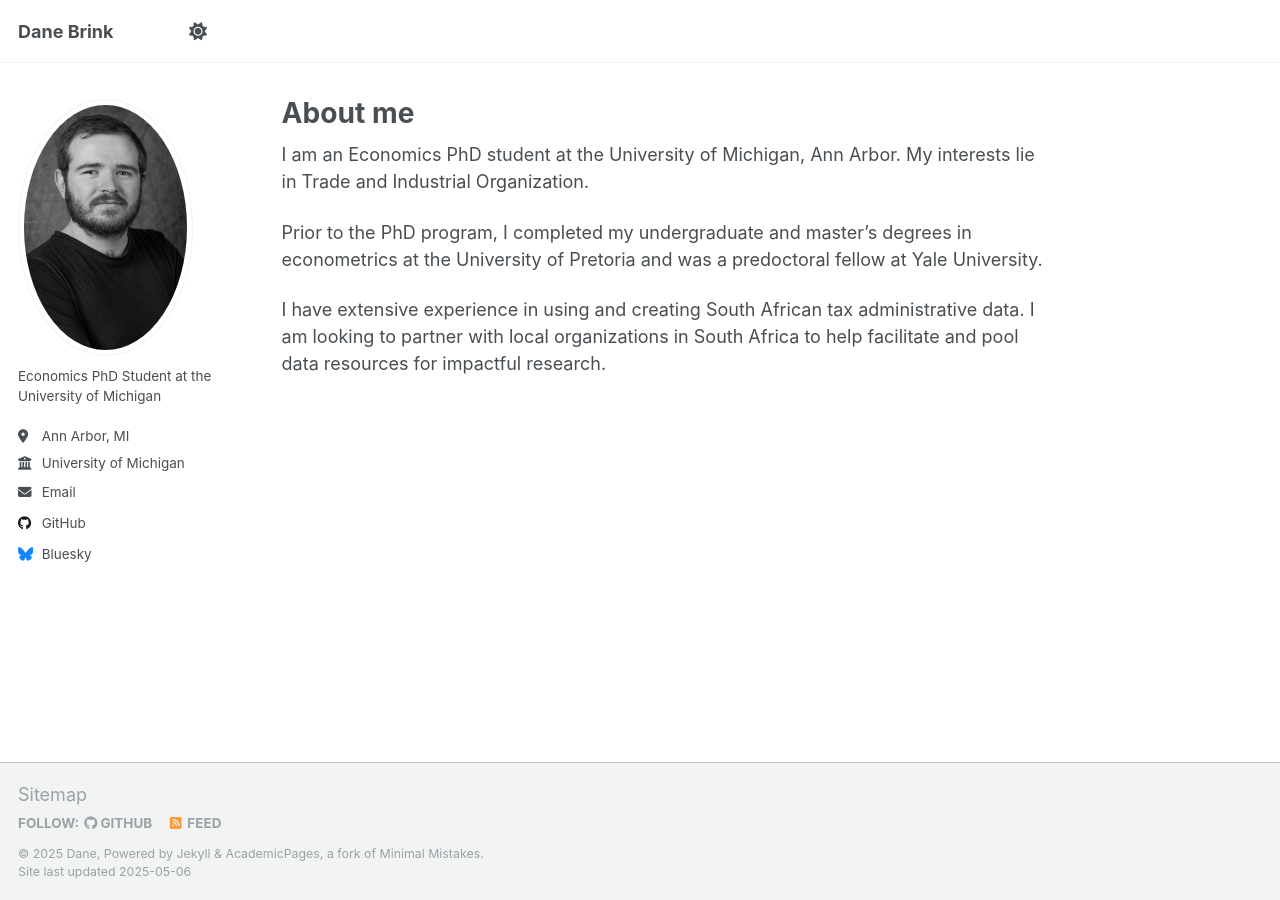
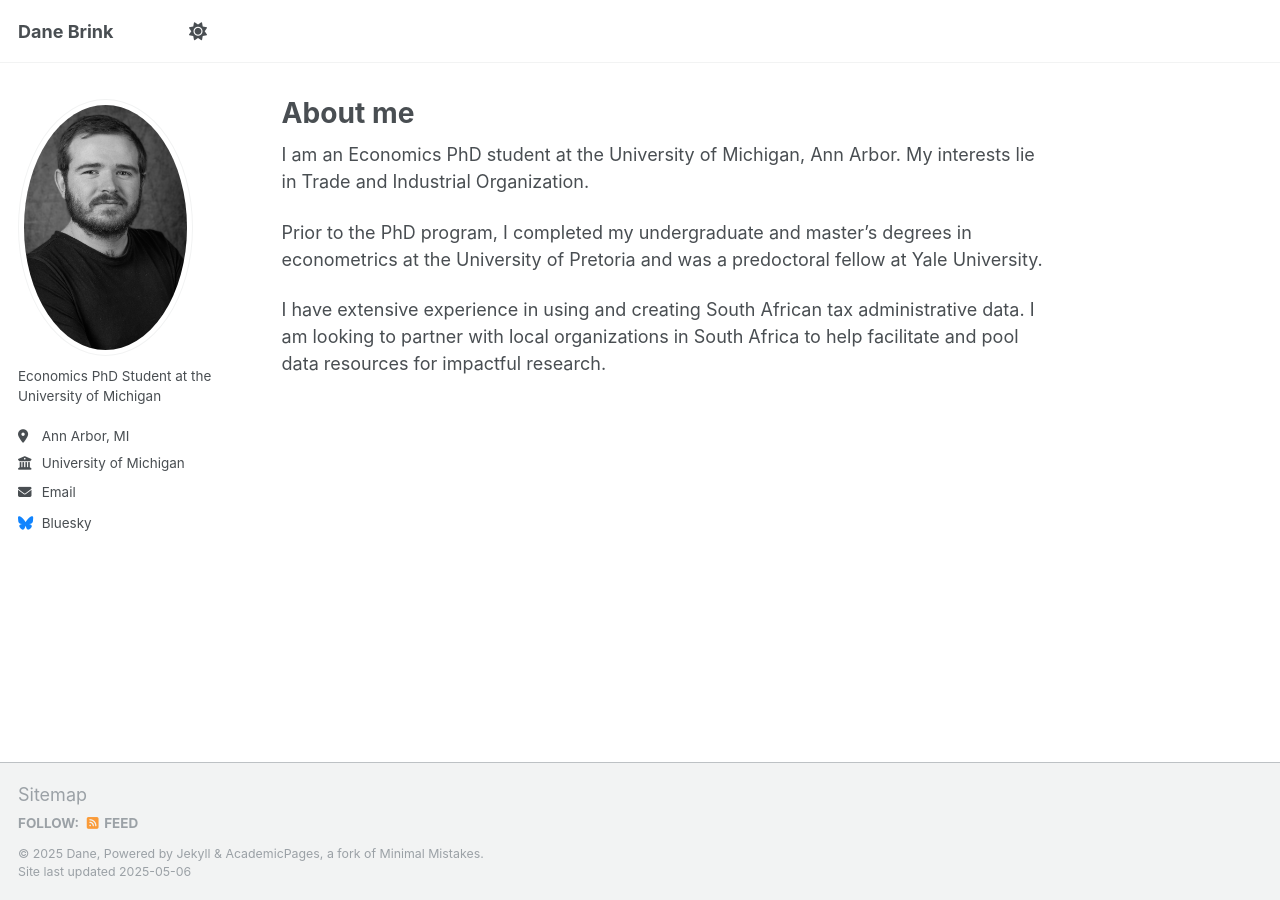
Before and after one commit to danebrink/danebrink.github.io, a Jekyll site: the page built from _pages/about.md, in a window 1280 px wide. Built offline with Jekyll 4.4.1, drawn with Linux system fonts in a browser that asks for light colours.

Commit message:
Update _config.yml

```diff
--- a/_config.yml
+++ b/_config.yml
@@ -8,7 +8,7 @@
 
 # Basic Site Settings
 locale                   : "en-US"
-theme                    : jekyll-theme-leap-day
+site theme               : "default"
 title                    : "Dane Brink"
 title_separator          : "-"
 name                     : &name "Dane"
@@ -46,7 +46,7 @@
   bitbucket        : # Username - Update with your username on the site
   codepen          : # Username
   dribbble         : # Username
-  github           : "https://github.com/danebrink"
+  github           : # "https://github.com/danebrink"
   kaggle           : # Username
   stackoverflow    : # User number or user number and name (i.e., use "1" or "1/jeff-atwood")
 
```
